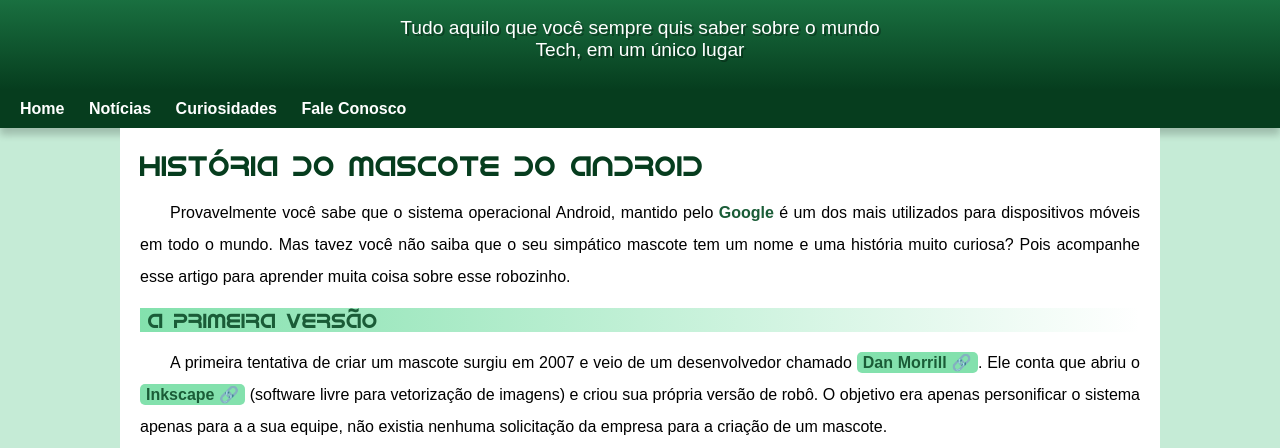
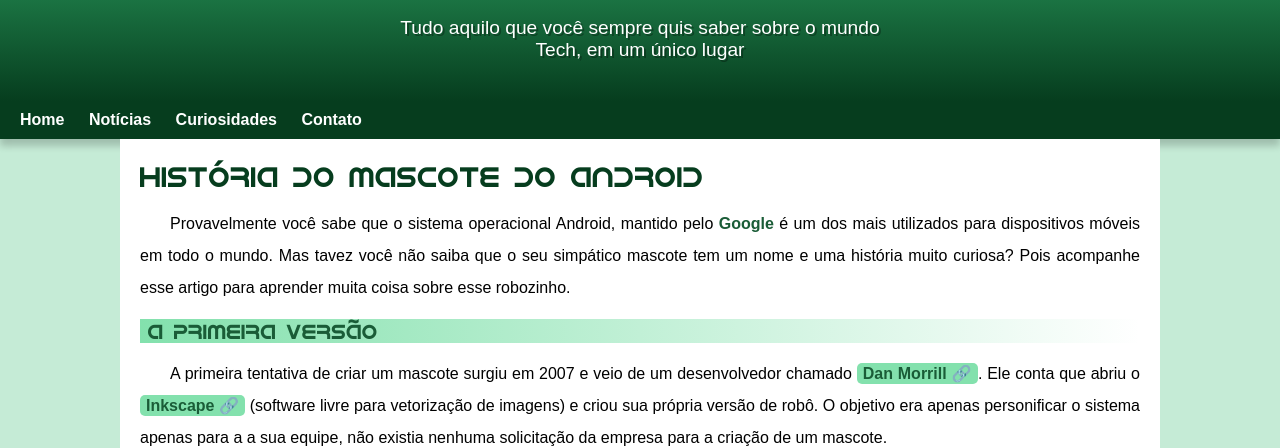
Before and after one commit to BryanK620/projeto-android, a plain HTML site: page index.html.html in a window 1280 px wide. Shown: the part 100-548 px from the top of the page. Drawn offline with Linux system fonts and the light colour scheme.

Commit message:
problema de padding corrigido

```diff
--- a/index.html.html
+++ b/index.html.html
@@ -16,7 +16,7 @@
         <a href="#">Home</a>
         <a href="#">Notícias</a>
         <a href="#">Curiosidades</a>
-        <a href="#">Fale Conosco</a>
+        <a href="#">Contato</a>
     </nav>
 
     <main>
--- a/style/style.css
+++ b/style/style.css
@@ -60,7 +60,7 @@ header > p {
     padding-right: 10px;
     padding-left: 10px;
     margin: auto;
-    margin-bottom: 20px;
+    padding-bottom: 40px;
     text-shadow: 2px 2px 0px rgba(0, 0, 0, 0.315);
 }
 
```
